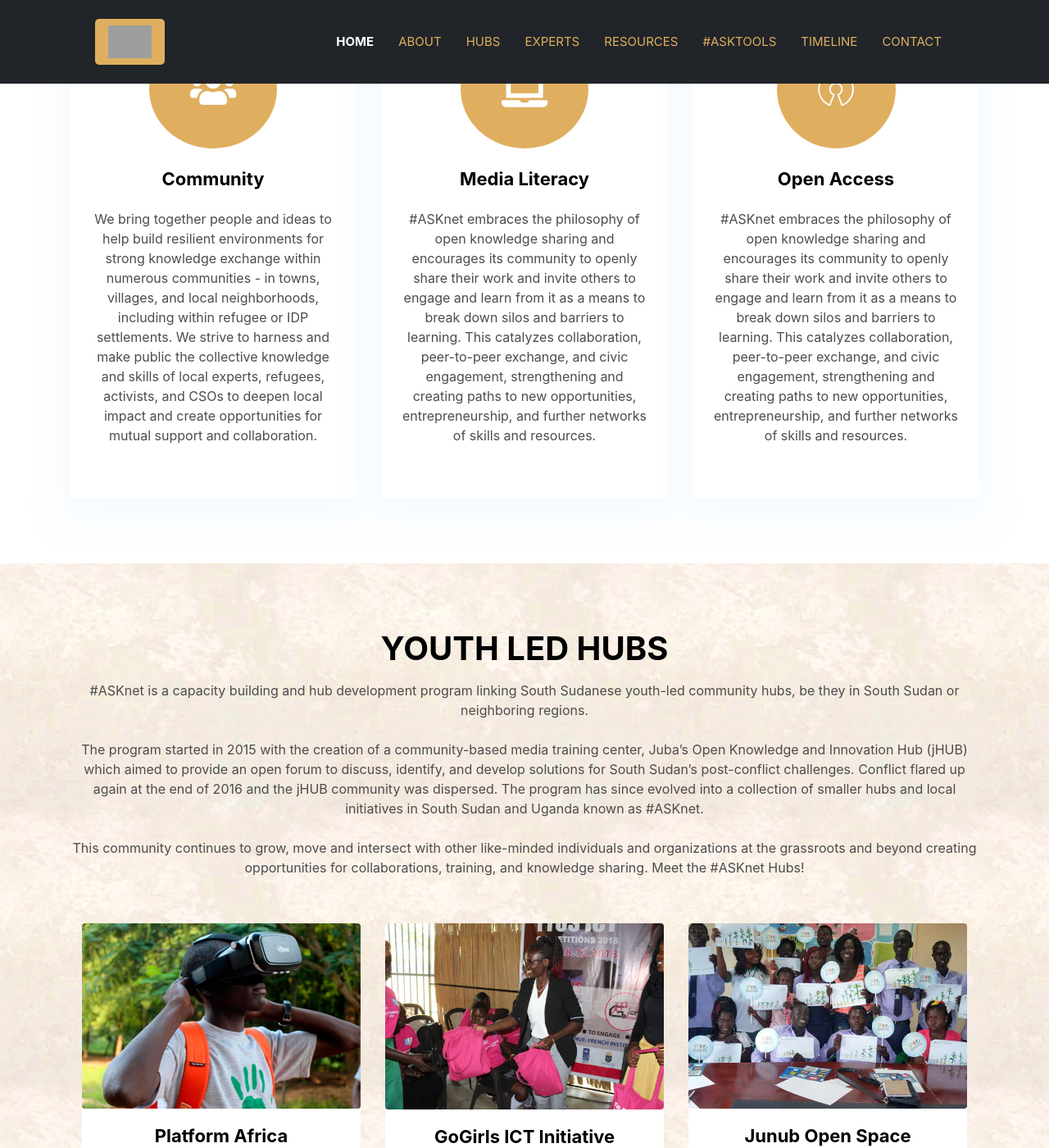
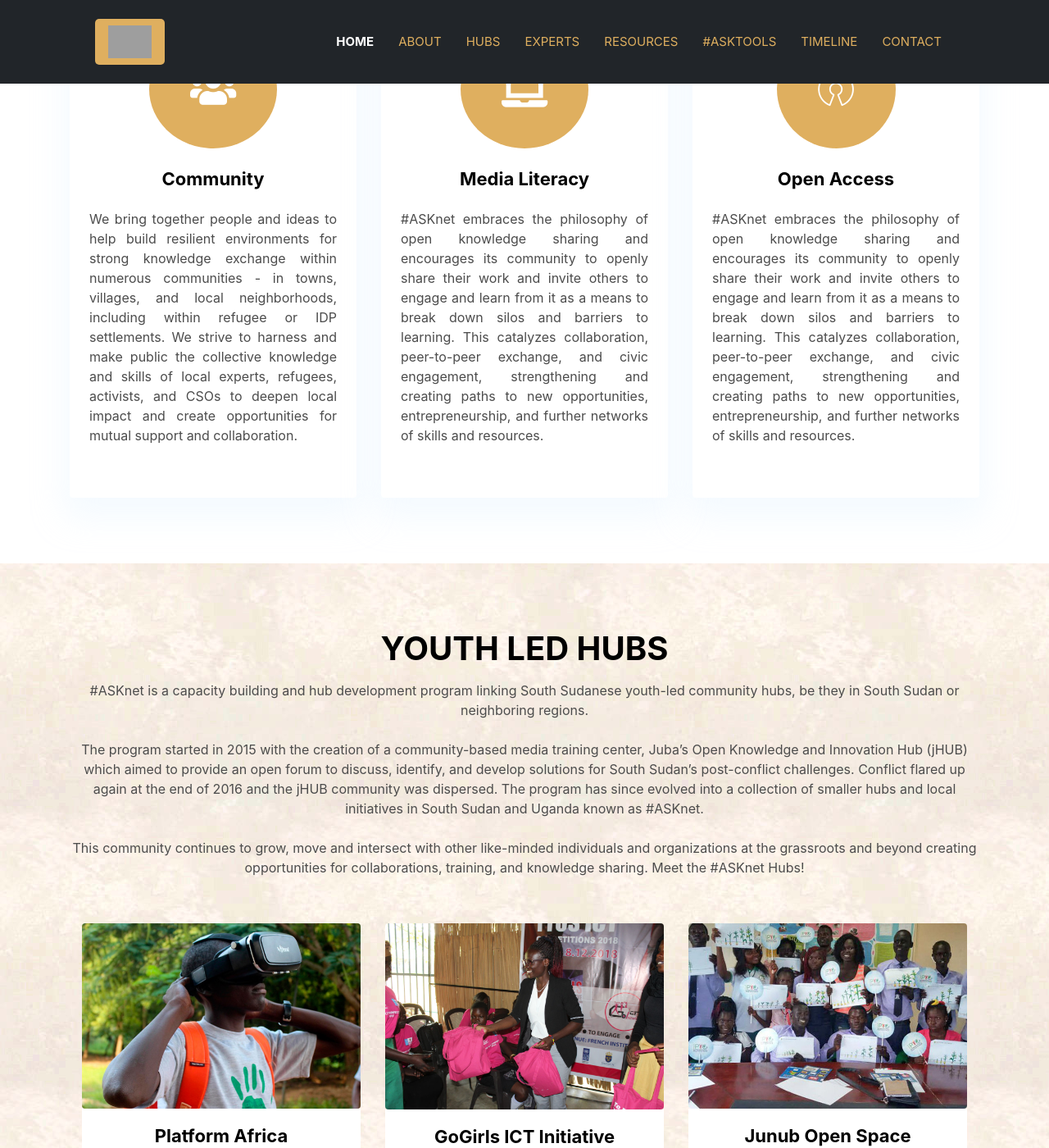
Before and after one commit to ASKnetCommunity/ASKnet.Community, a Jekyll site: the page built from index.html, in a window 1280 px wide and 1400 px high, scrolled down 1368 px. Shown: the whole window at 82% size. Built offline with Jekyll 4.4.1, drawn with Linux system fonts in a browser that asks for light colours.

Commit message:
small styling change in about section

```diff
--- a/assets/scss/templates/_about.scss
+++ b/assets/scss/templates/_about.scss
@@ -53,3 +53,7 @@
     right: -100px;
   }
 }
+
+.card-body p {
+  text-align: justify;
+}
```
